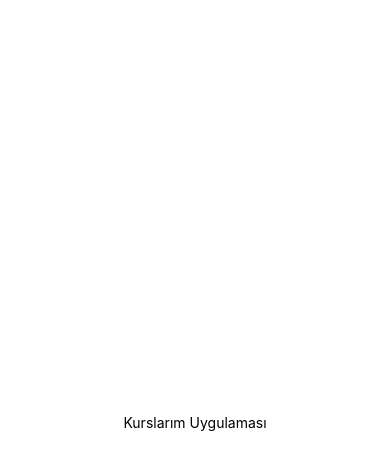
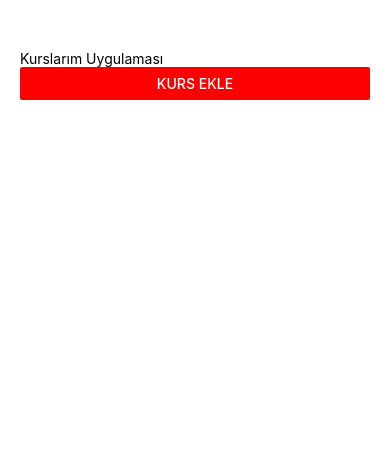
Before and after one commit to alicanyucel/ReactNativeCourseApp, a React Native app: screen / in a window 390 px wide. Shown: the top 470 px of the page. Built offline with nearby package versions, Linux system fonts and the light colour scheme.

Commit message:
course input

```diff
--- a/App.js
+++ b/App.js
@@ -1,12 +1,20 @@
 import { StatusBar } from 'expo-status-bar';
-import { StyleSheet, Text, View } from 'react-native';
-
+import { StyleSheet, Text, View ,Button} from 'react-native';
+import { useState } from 'react';
 export default function App() {
+  const [modalIsVisibe,setModalIsVisible]=useState(false);
+  const startModal=()=>{
+    setModalIsVisible(true);
+  }
   return (
+    <>
+     <StatusBar style="light" />
     <View style={styles.container}>
       <Text>Kurslarım Uygulaması</Text>
-      <StatusBar style="auto" />
+     <Button title='Kurs Ekle' color="red" onPress={startModal}>
+     </Button>
     </View>
+    </>
   );
 }
 
@@ -14,7 +22,7 @@ const styles = StyleSheet.create({
   container: {
     flex: 1,
     backgroundColor: '#fff',
-    alignItems: 'center',
-    justifyContent: 'center',
+    paddingTop:50,
+    paddingHorizontal:20,
   },
 });
```
Also changed, not shown: components/courseinput.js (added, +11 -0 lines).
